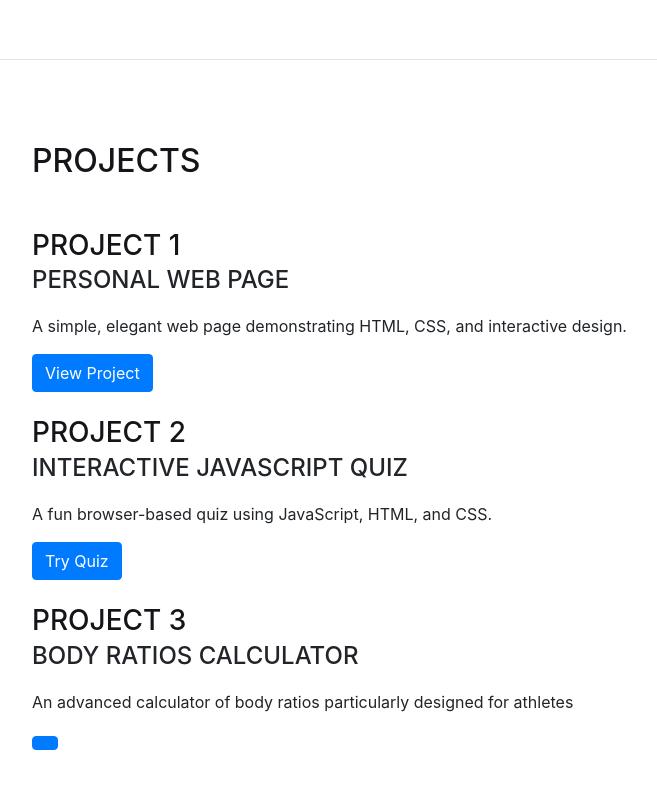
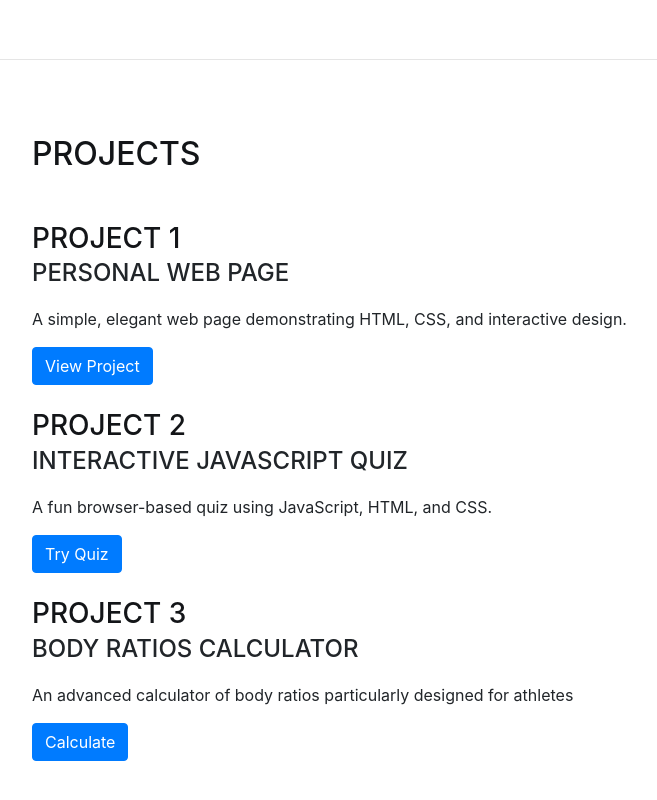
Before and after one commit to taimoormufti11/taimoormufti11, a website with bundled scripts: page index.html in a window 1280 px wide. Shown: the part 4746-5546 px from the top of the page, without its empty margins (288-945 px from the left). Built offline with nearby package versions, Linux system fonts and the light colour scheme; a web font is replaced by a local one.

Commit message:
Update index.html

```diff
--- a/index.html
+++ b/index.html
@@ -202,6 +202,7 @@
         <div class="subheading mb-3">Body ratios calculator</div>
         <p>An advanced calculator of body ratios particularly designed for athletes</p>
         <a href="https://rawcdn.githack.com/taimoormufti11/taimoormufti11/7528eb104f68a08d0f002fe7920c98b2f7987355/index.html.html" target="_blank" class="btn btn-primary">
+          Calculate
         </a>
       </div>
     </div>
```
